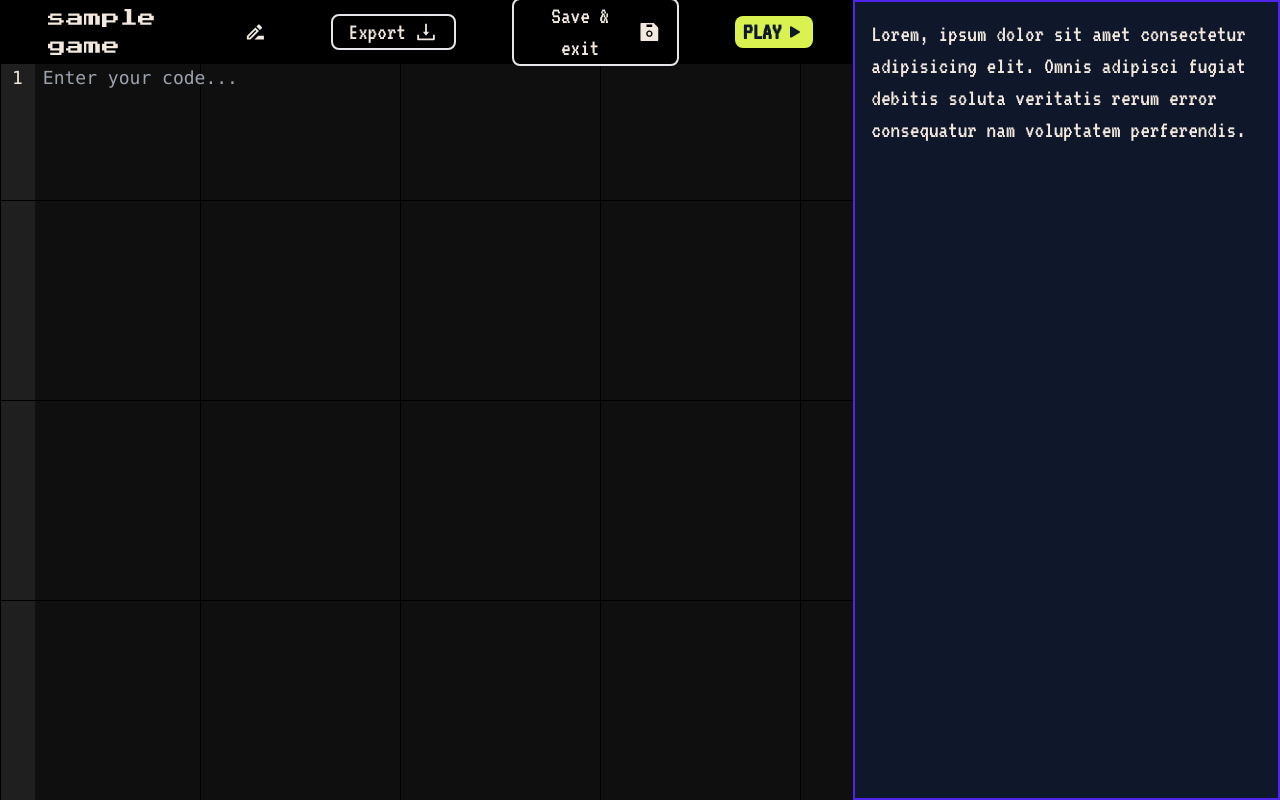
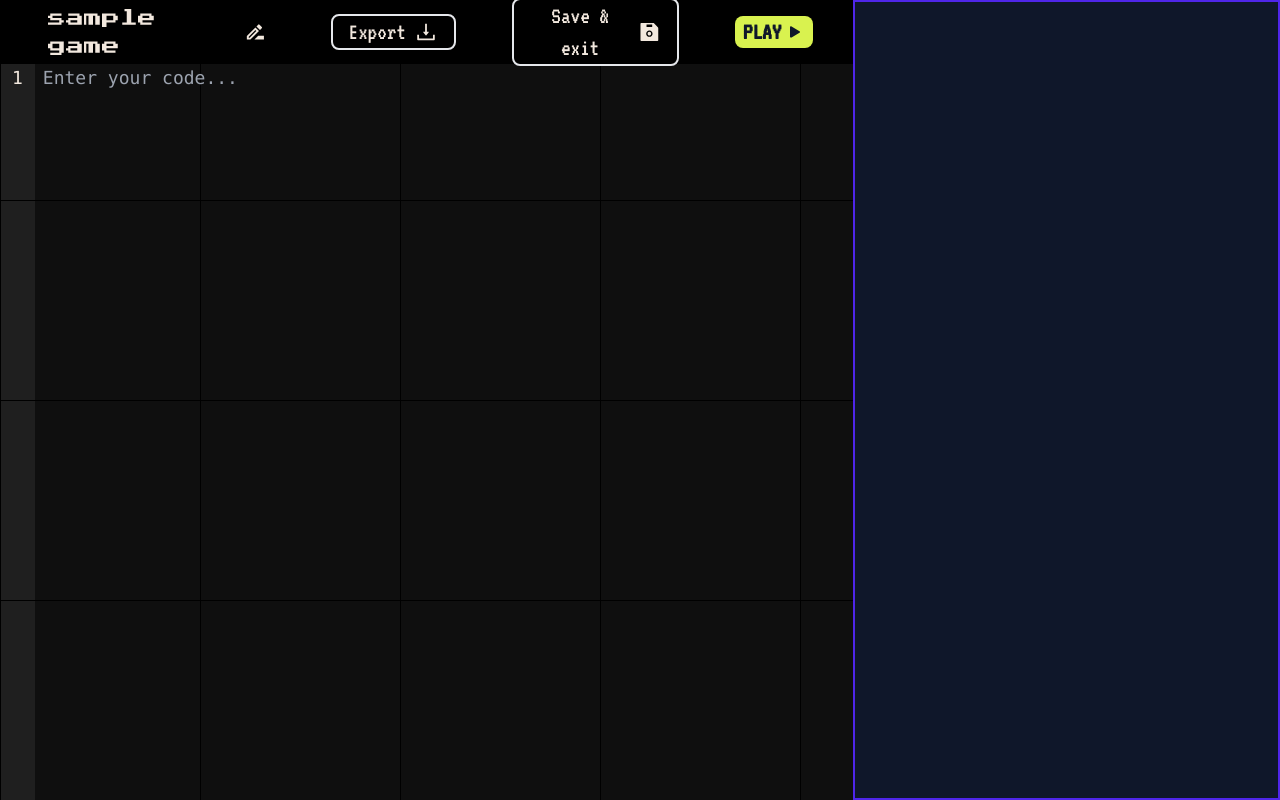
Before and after one commit to pewpewnor/ScriptQuest, a Next.js app: page /myscripts in a window 1280 px wide. Both pictures are taken after a click on the button "Edit". Built offline with nearby package versions, Linux system fonts and the light colour scheme.

Commit message:
feat: check for errors real time in output

```diff
--- a/src/components/editor/Output.tsx
+++ b/src/components/editor/Output.tsx
@@ -1,3 +1,4 @@
+import detectError from "@/interpreter/syntax-validation";
 import { FC, useState } from "react";
 
 interface OutputProps {
@@ -5,17 +6,22 @@ interface OutputProps {
 }
 
 const Output: FC<OutputProps> = (props: OutputProps) => {
-	const [error, setError] = useState(false);
-	const [output, setOutput] = useState("");
+	let output = "";
+
+	const errors = detectError(props.code);
+	if (errors) {
+		output = errors.join("\n\n");
+	}
 
 	return (
-		<div className="relative h-screen w-2/6 border-2 border-electric bg-slate-900 p-4 text-left font-vt text-2xl text-clay">
-			<p className={error ? "font-mono text-lg text-red-500" : ""}>
-				Lorem, ipsum dolor sit amet consectetur adipisicing elit. Omnis
-				adipisci fugiat debitis soluta veritatis rerum error consequatur
-				nam voluptatem perferendis.
-			</p>
-			{output}
+		<div className="relative h-screen w-2/6 overflow-y-auto border-2 border-electric bg-slate-900 p-4 text-left font-vt text-2xl text-clay">
+			<pre
+				className={
+					errors.length ? "font-mono text-lg text-red-500" : ""
+				}
+			>
+				{output}
+			</pre>
 		</div>
 	);
 };
```
